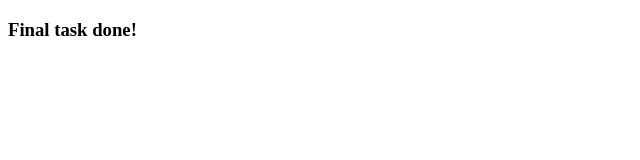
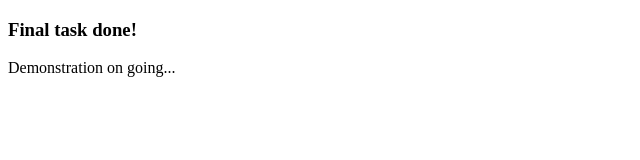
Before and after one commit to vabenil/My_last_task, a plain HTML site: page index.html in a window 1280 px wide. Shown: the whole page, without its empty margins (0-640 px from the left). Drawn offline with Linux system fonts and the light colour scheme.

Commit message:
Update index.html

```diff
--- a/index.html
+++ b/index.html
@@ -7,5 +7,6 @@
 </head>
 <body>
   <h3>Final task done!</h3>
+  <p>Demonstration on going...</p>
 </body>
 </html>
```
